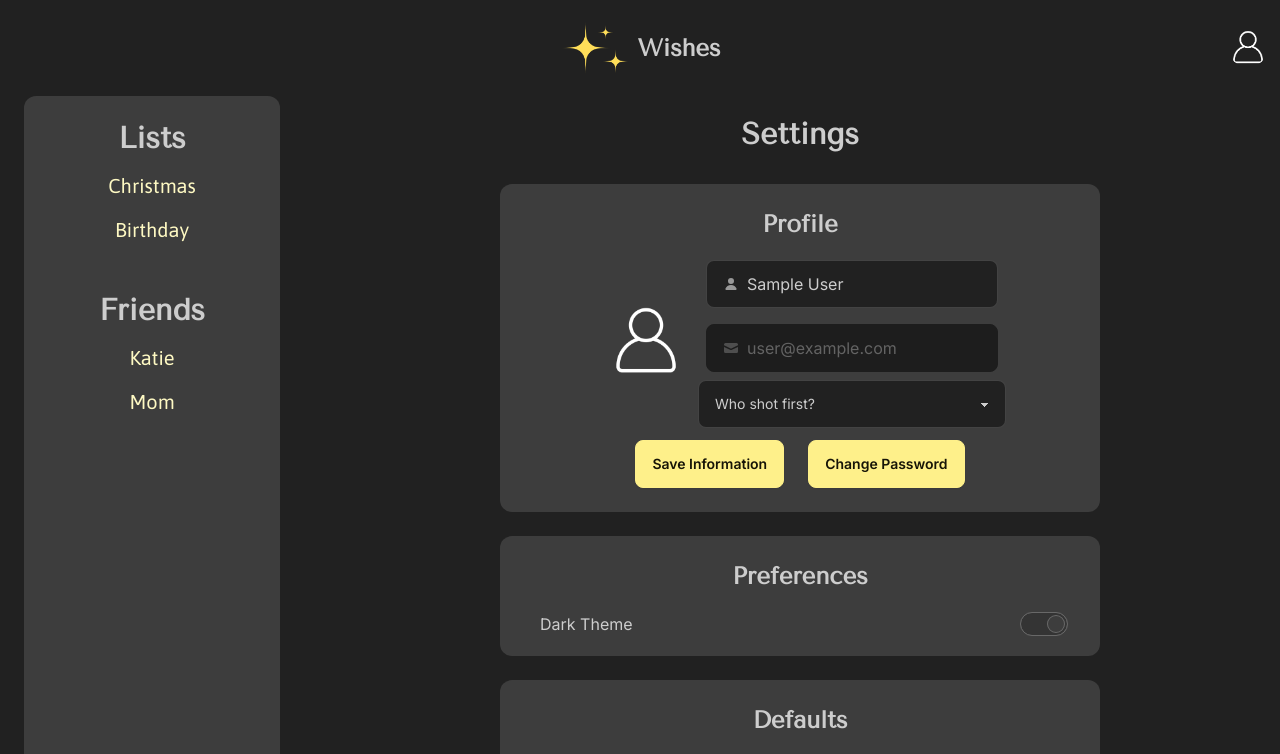
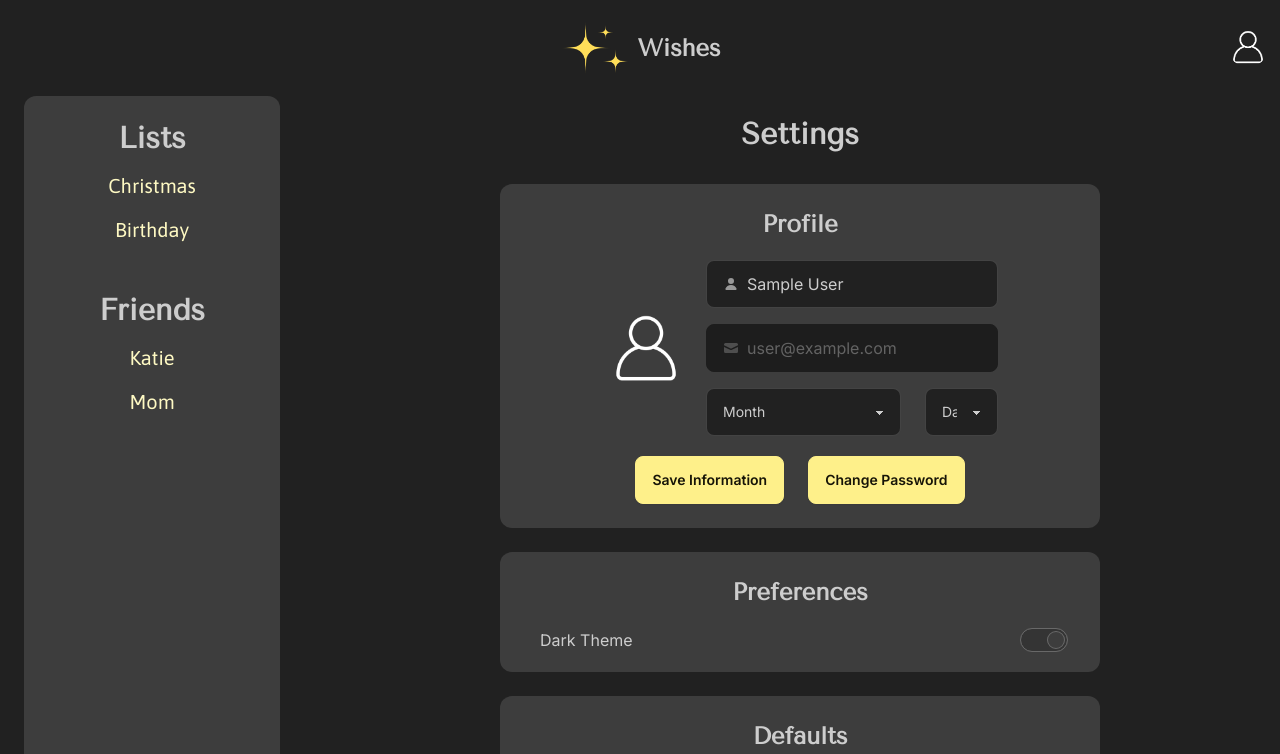
Before and after one commit to SquishyMona/Wishes, a Next.js app: page /settings in a window 1280 px wide. Shown: the top 754 px of the page. Built offline with nearby package versions, Linux system fonts and the light colour scheme; no server answers; the database is empty; sample sign-in values are in the browser's storage.

Commit message:
added options for birthday to settings

```diff
--- a/src/app/settings/page.tsx
+++ b/src/app/settings/page.tsx
@@ -1,19 +1,35 @@
 "use client";
 
-import { useState } from "react";
+import { useEffect, useState } from "react";
 import Image from "next/image";
 import Link from "next/link";
+import { getDoc, setDoc, doc, DocumentData } from "firebase/firestore";
+import { db } from "@/lib/firebase/config";
 import { useAuth } from "@/context/AuthContext";
+import { UserData } from "@/lib/interfaces/UserData";
 import ProtectedRoute from "@/components/auth/ProtectedRoute";
 
 export default function Settings() {
     const { user } = useAuth();
+    const [userData, setUserData] = useState<DocumentData>({});
     const [name, setName] = useState(user?.name ? user.name : '');
     const [email, setEmail] = useState(user?.email ? user.email : '');
+    const [birthday, setBirthday] = useState(userData?.birthday ? userData.birthday : '');
     const setTheme = (e: HTMLInputElement) => {
         const root = document.getElementById('htmlroot');
         root?.setAttribute('data-theme', e.checked ? 'mydarktheme' : 'mylighttheme');
     }
+
+    useEffect(() => {
+        if (user) {
+            const docRef = doc(db, "users", user.uid);
+            getDoc(docRef).then((doc) => {
+                if (doc.exists()) {
+                    setUserData(doc.data());
+                }
+            });
+        }
+    }, [user]);
 
     return (
         <ProtectedRoute>
@@ -32,11 +48,57 @@ export default function Settings() {
                                 <svg xmlns="http://www.w3.org/2000/svg" viewBox="0 0 16 16" fill="currentColor" className="w-4 h-4 opacity-70"><path d="M2.5 3A1.5 1.5 0 0 0 1 4.5v.793c.026.009.051.02.076.032L7.674 8.51c.206.1.446.1.652 0l6.598-3.185A.755.755 0 0 1 15 5.293V4.5A1.5 1.5 0 0 0 13.5 3h-11Z" /><path d="M15 6.954 8.978 9.86a2.25 2.25 0 0 1-1.956 0L1 6.954V11.5A1.5 1.5 0 0 0 2.5 13h11a1.5 1.5 0 0 0 1.5-1.5V6.954Z" /></svg>
                                 <input onChange={(e) => setEmail(e.target.value)} type="text" className="grow" placeholder="Email" value={email} disabled/>
                             </label>
-                            <select className="select select-bordered w-full max-w-xs">
-                                <option disabled selected>Who shot first?</option>
-                                <option>Han Solo</option>
-                                <option>Greedo</option>
-                            </select>
+                            <div className="flex flex-row items-center gap-2">
+                                <select className="select select-bordered m-2 w-3/4">
+                                    <option disabled selected>Month</option>
+                                    <option>January</option>
+                                    <option>February</option>
+                                    <option>March</option>
+                                    <option>April</option>
+                                    <option>May</option>
+                                    <option>June</option>
+                                    <option>July</option>
+                                    <option>August</option>
+                                    <option>September</option>
+                                    <option>October</option>
+                                    <option>November</option>
+                                    <option>December</option>
+                                </select>
+                                <select className="select select-bordered m-2 w-1/4">
+                                    <option disabled selected>Day</option>
+                                    <option>1</option>
+                                    <option>2</option>
+                                    <option>3</option>
+                                    <option>4</option>
+                                    <option>5</option>
+                                    <option>6</option>
+                                    <option>7</option>
+                                    <option>8</option>
+                                    <option>9</option>
+                                    <option>10</option>
+                                    <option>11</option>
+                                    <option>12</option>
+                                    <option>13</option>
+                                    <option>14</option>
+                                    <option>15</option>
+                                    <option>16</option>
+                                    <option>17</option>
+                                    <option>18</option>
+                                    <option>19</option>
+                                    <option>20</option>
+                                    <option>21</option>
+                                    <option>22</option>
+                                    <option>23</option>
+                                    <option>24</option>
+                                    <option>25</option>
+                                    <option>26</option>
+                                    <option>27</option>
+                                    <option>28</option>
+                                    <option>29</option>
+                                    <option>30</option>
+                                    <option>31</option>
+                                </select>
+                            </div>
                         </div>
                     </div>
                     <div className="flex flex-col sm:flex-row items-center">
--- a/src/lib/firebase/auth.js
+++ b/src/lib/firebase/auth.js
@@ -28,13 +28,14 @@ export async function emailSignIn(email, password) {
     }
 }
 
-export async function emailSignUp(email, password, name) {
+export async function emailSignUp(email, password, name, birthday) {
         try {
                 return createUserWithEmailAndPassword(auth, email, password).then(() => {
                         setDoc(doc(db, "users", auth.currentUser.uid), {
                                 name: name,
                                 email: email,
-                                lists: []
+                                lists: [],
+                                birthday: birthday
                         }).then(() => {
                                 updateProfile(auth.currentUser, {
                                         displayName: name
--- /dev/null
+++ b/src/lib/interfaces/UserData.tsx
@@ -0,0 +1,11 @@
+export interface UserType {
+    email: string | null;
+    uid: string | null;
+    photoURL: string | null;
+    name: string | null;
+}
+
+export interface UserData {
+    lists: [] | null;
+    birthday: string | null;
+}
```
Also changed, not shown: src/context/AuthContext.tsx (+1 -7 lines).
